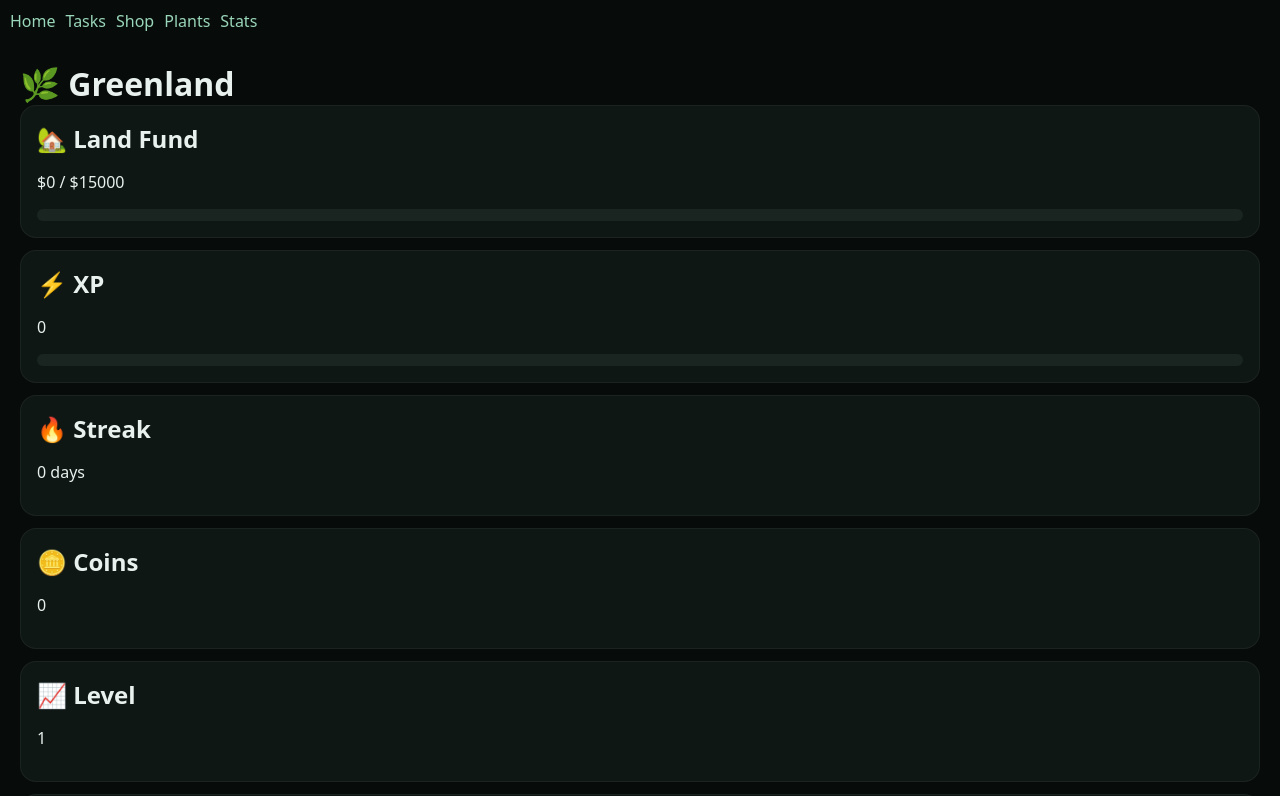
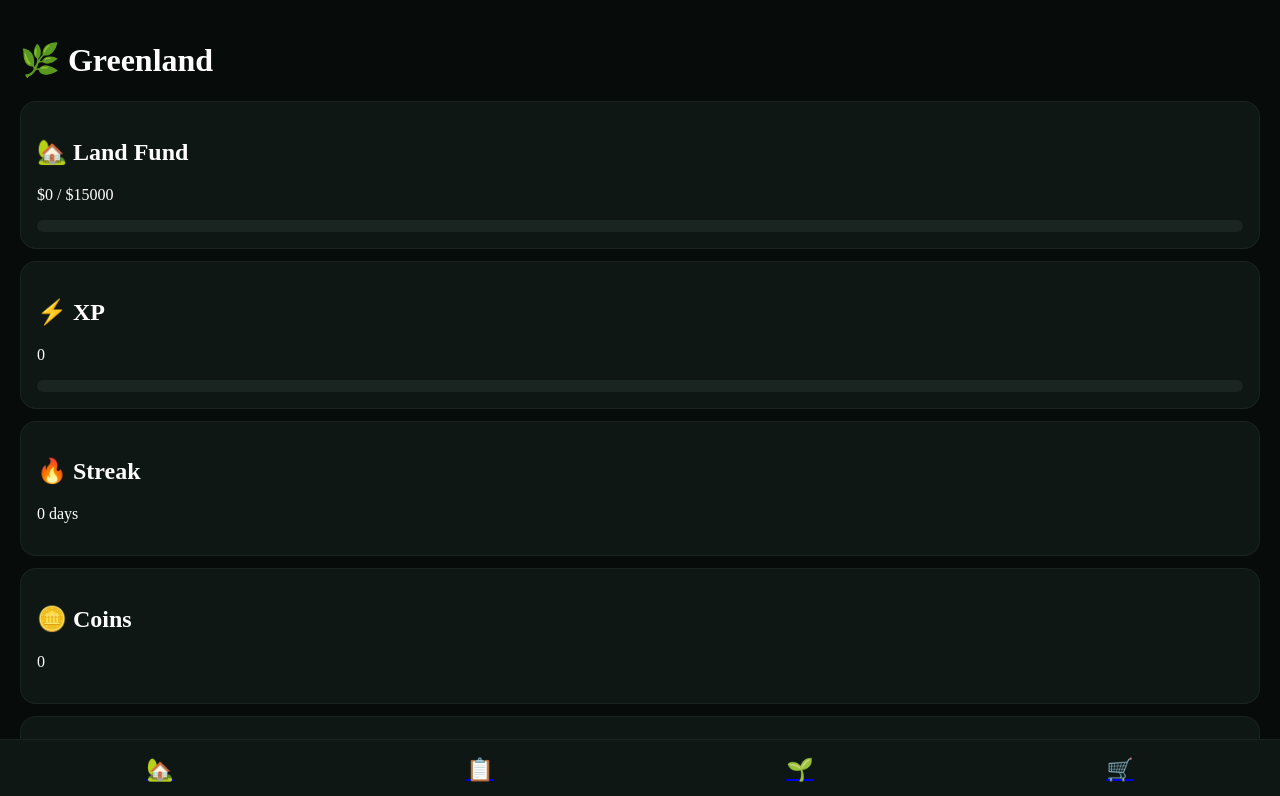
Before and after one commit to Cas6erJack/land-quest-pro-max, a Next.js app: page / in a window 1280 px wide. Shown: the top 796 px of the page. Built offline with nearby package versions, Linux system fonts and the light colour scheme.

Commit message:
Update layout.js

```diff
--- a/app/layout.js
+++ b/app/layout.js
@@ -1,13 +1,36 @@
-import "./../styles/globals.css";
-import Navbar from "./components/Navbar";
+"use client";
+
+import Link from "next/link";
 
 export default function RootLayout({ children }) {
   return (
-    <html lang="en">
-      <body>
-        <Navbar />
-        {children}
+    <html>
+      <body style={{ margin: 0, background: "#070c0b", color: "#fff" }}>
+        <div style={{ paddingBottom: 70 }}>
+          {children}
+        </div>
+
+        <nav style={nav}>
+          <Link href="/">🏡</Link>
+          <Link href="/tasks">📋</Link>
+          <Link href="/plants">🌱</Link>
+          <Link href="/shop">🛒</Link>
+        </nav>
       </body>
     </html>
   );
 }
+
+const nav = {
+  position: "fixed",
+  bottom: 0,
+  left: 0,
+  right: 0,
+  height: 60,
+  background: "#0f1715",
+  display: "flex",
+  justifyContent: "space-around",
+  alignItems: "center",
+  borderTop: "1px solid rgba(255,255,255,0.05)",
+  fontSize: 22
+};
```
